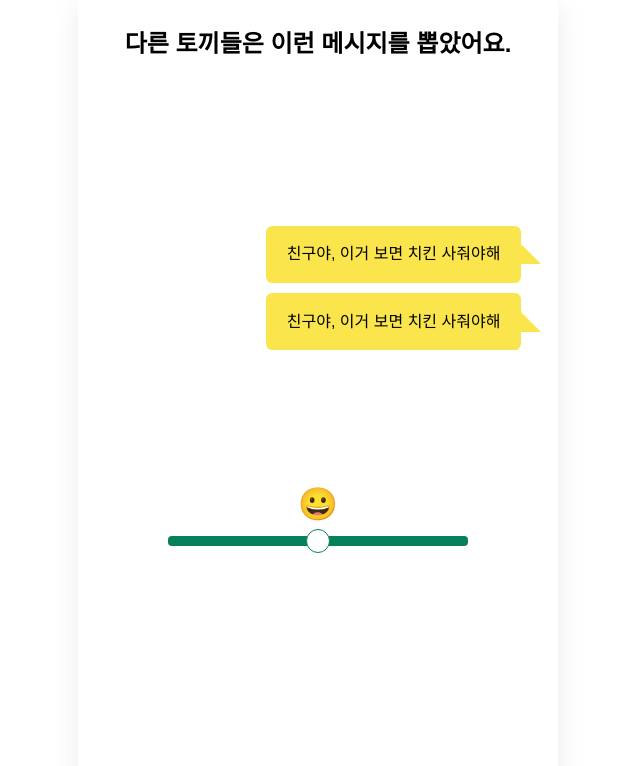
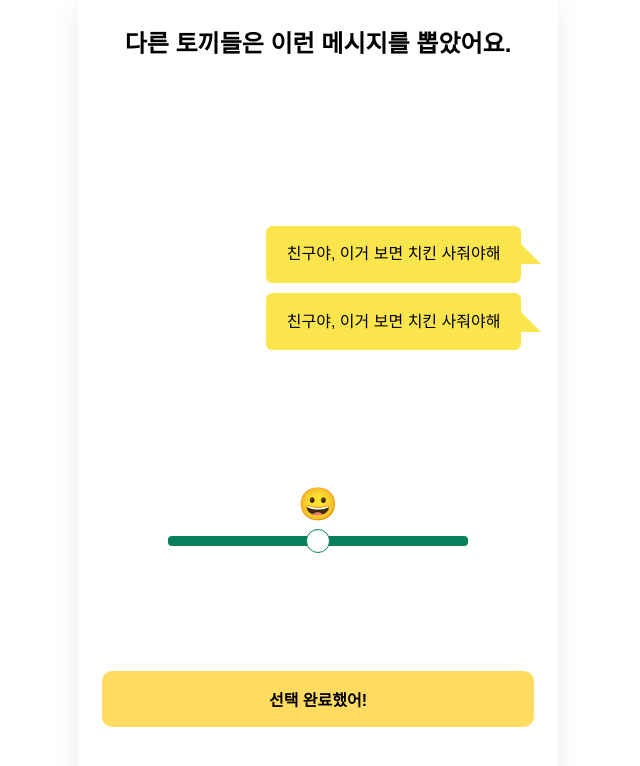
Before and after one commit to pagers-org/here-your-duckdam, a Next.js app: page / in a window 1280 px wide. Shown: the top 766 px of the page, without its empty margins (322-962 px from the left). Built offline with nearby package versions, Linux system fonts and the light colour scheme.

Commit message:
feat: 선택 완료 버튼 추가 on main page

```diff
--- a/components/common/Button.tsx
+++ b/components/common/Button.tsx
@@ -2,24 +2,24 @@ import styled from '@emotion/styled';
 import React from 'react';
 import { color } from 'styles/theme';
 
-type IButton = {
+type Button = {
     children: React.ReactNode;
     onClick?: () => void;
     backgroundColor?: typeof color[keyof typeof color];
-    padding?: string;
+    marginTop?: string;
 };
 
 const setDefaultButton = ({
     children,
     onClick,
+    marginTop,
     backgroundColor = color.buttonYellow,
-    padding = '16px',
-}: IButton) => {
+}: Button) => {
     return (
         <Wrapper>
             <StyledButton
                 onClick={onClick}
-                padding={padding}
+                marginTop={marginTop}
                 backgroundColor={backgroundColor}
             >
                 {children}
@@ -35,7 +35,7 @@ const Wrapper = styled.div`
     padding: 9px 0;
 `;
 
-const StyledButton = styled.button<IButton>`
+const StyledButton = styled.button<Button>`
     width: 90%;
     background-color: ${(props) => props.backgroundColor};
     border: none;
@@ -45,9 +45,10 @@ const StyledButton = styled.button<IButton>`
     align-items: center;
     font-weight: bold;
     font-size: 1em;
-    padding: ${(props) => props.padding};
+    padding: 16px;
     position: relative;
     right: 0;
     left: 0;
     margin: 0 auto;
+    margin-top: ${(props) => props.marginTop};
 `;
--- a/pages/index.tsx
+++ b/pages/index.tsx
@@ -5,6 +5,8 @@ import {
     MessageItem,
     SplashRabbit,
 } from '@components/main';
+import { Button } from '@components/common';
+import Router from 'next/router';
 
 const Main = () => {
     return (
@@ -16,6 +18,14 @@ const Main = () => {
                 <MessageItem>친구야, 이거 보면 치킨 사줘야해</MessageItem>
             </MessageBox>
             <AttitudeRange initialValue={50} />
+            <Button
+                marginTop="100px"
+                onClick={() => {
+                    Router.push('/secret');
+                }}
+            >
+                선택 완료했어!
+            </Button>
         </>
     );
 };
```
